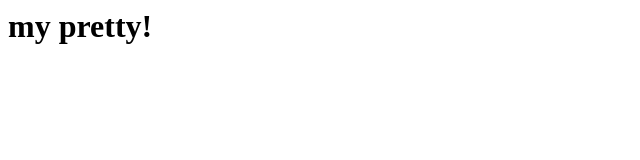
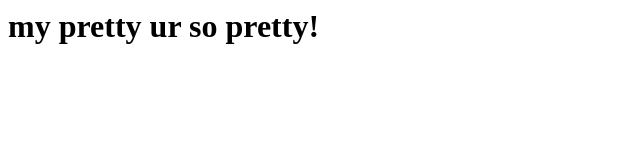
Before and after one commit to minosiga/me, a plain HTML site: page index.html in a window 1280 px wide. Shown: the whole page, without its empty margins (0-640 px from the left). Drawn offline with Linux system fonts and the light colour scheme.

Commit message:
Update index.html

```diff
--- a/index.html
+++ b/index.html
@@ -3,6 +3,6 @@
 	<title>my pretty!</title>
 </head>
 <body>
-<h1>my pretty!</h1>
+<h1>my pretty ur so pretty!</h1>
 </body>
 </html>
```
